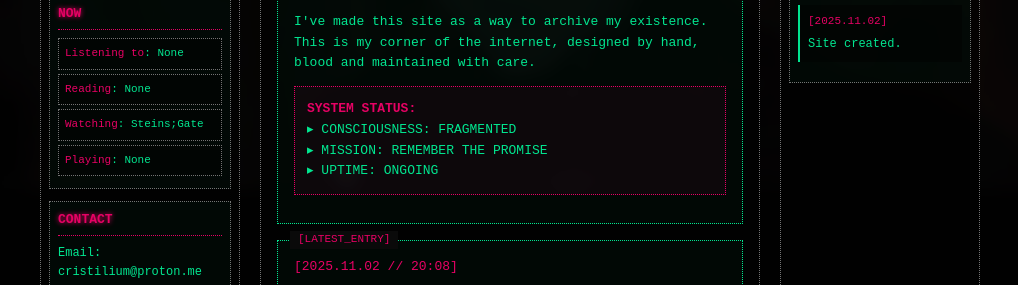
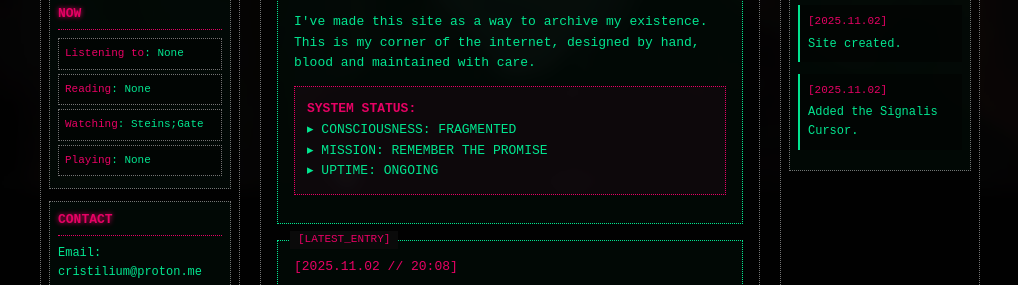
Before and after one commit to cristilium/space, a plain HTML site: page homepage.html in a window 1280 px wide. Shown: the part 466-751 px from the top of the page, without its empty margins (130-1148 px from the left). Drawn offline with Linux system fonts and the light colour scheme; no server answers.

Commit message:
Add files via upload

```diff
--- a/homepage.html
+++ b/homepage.html
@@ -93,9 +93,15 @@
 
                         <div class="sidebar-section">
                             <h3> UPDATES</h3>
+
                             <div class="update-item">
                                 <div class="update-date">[2025.11.02]</div>
                                 <div>Site created.</div>
+                            </div>
+
+                            <div class="update-item">
+                                <div class="update-date">[2025.11.02]</div>
+                                <div>Added the Signalis Cursor.</div>
                             </div>
 
                         </div>
```
